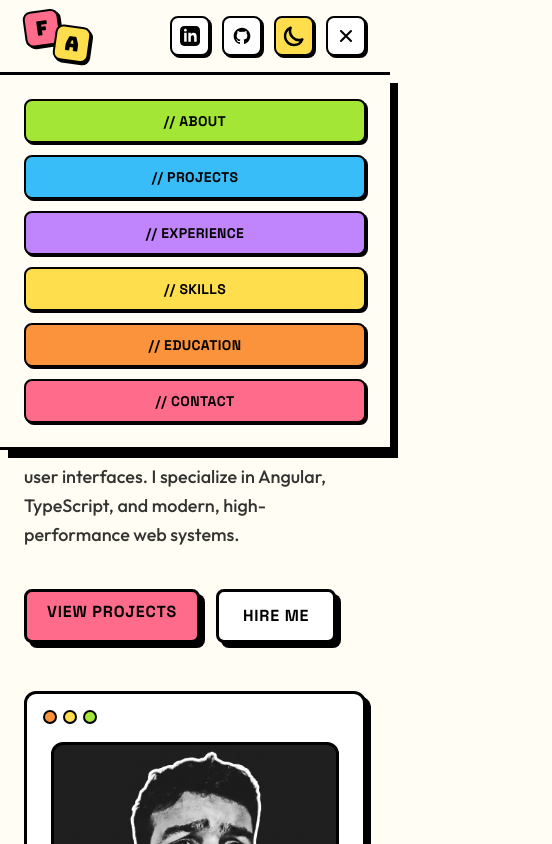
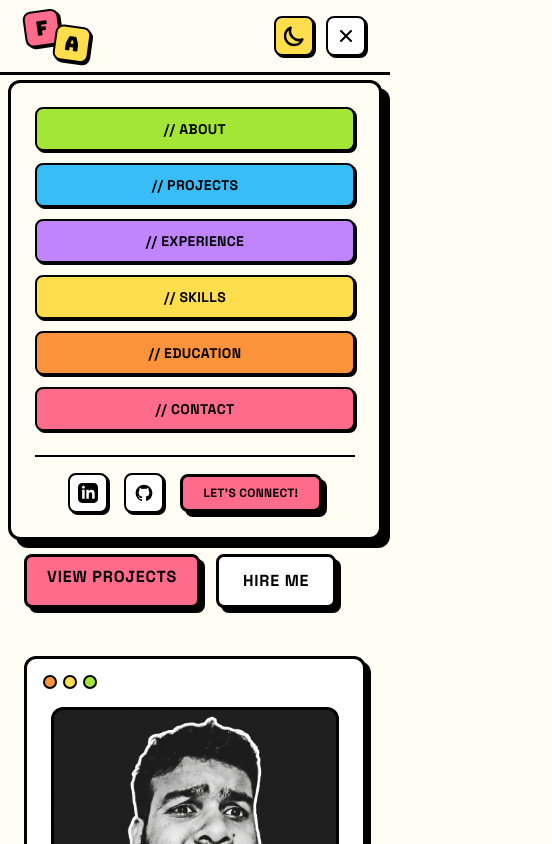
Before and after one commit to farhanmalik1/Farhan-Portfolio, an Angular app: page / in a window 390 px wide. Both pictures are taken after a click on the button 346 px from the left and 36 px from the top of the page. Shown: the top 844 px of the page, 552 px wide, since content can reach past the window. Built offline with nearby package versions, Linux system fonts and the light colour scheme.

Commit message:
Responsiveness Added

```diff
--- a/src/app/components/footer/footer.html
+++ b/src/app/components/footer/footer.html
@@ -8,7 +8,7 @@
   <div class="max-w-7xl mx-auto">
     <div class="grid grid-cols-1 md:grid-cols-12 gap-12 md:gap-8 mb-12">
       <!-- Brand column -->
-      <div class="col-span-12 md:col-span-5 flex flex-col items-start gap-4">
+      <div class="col-span-1 md:col-span-5 flex flex-col items-start gap-4">
         <h2 class="font-bungee text-3xl tracking-wider text-white">
           FARHAN <span class="text-main">AMJAD</span>
         </h2>
@@ -25,7 +25,7 @@
       </div>
 
       <!-- Navigation links column -->
-      <div class="col-span-12 sm:col-span-6 md:col-span-3 flex flex-col gap-4">
+      <div class="col-span-1 md:col-span-3 flex flex-col gap-4">
         <h3 class="font-heading font-black text-xs uppercase tracking-wider text-main select-none">
           // Navigate
         </h3>
@@ -49,7 +49,7 @@
       </div>
 
       <!-- Socials and back to top column -->
-      <div class="col-span-12 sm:col-span-6 md:col-span-4 flex flex-col gap-4">
+      <div class="col-span-1 md:col-span-4 flex flex-col gap-4">
         <h3 class="font-heading font-black text-xs uppercase tracking-wider text-accent-green select-none">
           // Connect & Orbit
         </h3>
--- a/src/app/components/header/header.html
+++ b/src/app/components/header/header.html
@@ -32,7 +32,7 @@
   </a>
 
   <!-- Desktop Navigation -->
-  <nav class="hidden xl:flex items-center gap-3 font-heading font-bold text-xs uppercase tracking-wide">
+  <nav class="hidden lg:flex items-center gap-3 font-heading font-bold text-xs uppercase tracking-wide">
     <a href="#about" class="text-black dark:text-white px-3 py-2 border-2 border-transparent hover:border-black dark:hover:text-black hover:bg-accent-green hover:shadow-brutal-sm rounded-lg transition-all duration-150">
       // About
     </a>
@@ -56,7 +56,7 @@
   <div class="flex items-center gap-3">
 
     <a href="https://linkedin.com/in/farhanmalikdev" target="_blank" rel="noopener noreferrer"
-      class="w-10 h-10 border-2 border-black rounded-lg bg-white dark:bg-neutral-800 flex items-center justify-center shadow-brutal-sm hover:translate-x-[-1px] hover:translate-y-[-1px] hover:shadow-brutal active:translate-x-[1px] active:translate-y-[1px] cursor-pointer transition-all"
+      class="hidden sm:flex w-10 h-10 border-2 border-black rounded-lg bg-white dark:bg-neutral-800 items-center justify-center shadow-brutal-sm hover:translate-x-[-1px] hover:translate-y-[-1px] hover:shadow-brutal active:translate-x-[1px] active:translate-y-[1px] cursor-pointer transition-all"
       aria-label="LinkedIn Profile">
       <svg class="h-5 w-5 text-black dark:text-white" viewBox="0 0 24 24" fill="currentColor"
         xmlns="http://www.w3.org/2000/svg">
@@ -66,7 +66,7 @@
     </a>
 
     <a href="https://github.com/farhanmalik1" target="_blank" rel="noopener noreferrer"
-      class="w-10 h-10 border-2 border-black rounded-lg bg-white dark:bg-neutral-800 flex items-center justify-center shadow-brutal-sm hover:translate-x-[-1px] hover:translate-y-[-1px] hover:shadow-brutal active:translate-x-[1px] active:translate-y-[1px] cursor-pointer transition-all"
+      class="hidden sm:flex w-10 h-10 border-2 border-black rounded-lg bg-white dark:bg-neutral-800 items-center justify-center shadow-brutal-sm hover:translate-x-[-1px] hover:translate-y-[-1px] hover:shadow-brutal active:translate-x-[1px] active:translate-y-[1px] cursor-pointer transition-all"
       aria-label="GitHub Profile">
       <svg class="h-5 w-5 text-black dark:text-white" viewBox="0 0 24 24" fill="currentColor"
         xmlns="http://www.w3.org/2000/svg">
@@ -99,7 +99,7 @@
 
     <!-- Mobile Menu Button -->
     <button (click)="toggleMobileMenu()"
-      class="xl:hidden w-10 h-10 border-2 border-black rounded-lg bg-white dark:bg-neutral-800 flex items-center justify-center shadow-brutal-sm hover:translate-x-[-1px] hover:translate-y-[-1px] hover:shadow-brutal active:translate-x-[1px] active:translate-y-[1px] cursor-pointer"
+      class="lg:hidden w-10 h-10 border-2 border-black rounded-lg bg-white dark:bg-neutral-800 flex items-center justify-center shadow-brutal-sm hover:translate-x-[-1px] hover:translate-y-[-1px] hover:shadow-brutal active:translate-x-[1px] active:translate-y-[1px] cursor-pointer"
       aria-label="Toggle Mobile Menu">
       @if (isMobileMenuOpen()) {
       <svg class="h-5 w-5 text-black dark:text-white" fill="none" viewBox="0 0 24 24" stroke="currentColor" stroke-width="2.5">
@@ -117,8 +117,8 @@
 
 <!-- Mobile Navigation Drawer Overlay -->
 @if (isMobileMenuOpen()) {
-<div
-  class="xl:hidden fixed top-[75px] left-0 w-full bg-bg-cream dark:bg-neutral-900 border-b-3 border-black p-6 z-40 flex flex-col gap-4 shadow-brutal-lg">
+<div @menuAnimation
+  class="lg:hidden fixed top-[80px] left-2 right-2 bg-bg-cream dark:bg-neutral-900 border-3 border-black p-6 z-40 flex flex-col gap-4 shadow-brutal-lg max-h-[calc(100vh-95px)] overflow-y-auto rounded-xl">
   <nav class="flex flex-col gap-3 font-heading font-bold text-sm uppercase tracking-wide">
     <a href="#about" (click)="isMobileMenuOpen.set(false)" class="border-2 border-black bg-accent-green text-black px-4 py-2.5 rounded-lg shadow-brutal-sm hover:translate-y-[-1px] hover:shadow-brutal transition-all text-center">
       // About
@@ -139,5 +139,32 @@
       // Contact
     </a>
   </nav>
+
+  <!-- Mobile Social and Connect Links -->
+  <div class="flex items-center justify-center gap-4 mt-2 pt-4 border-t-2 border-black">
+    <a href="https://linkedin.com/in/farhanmalikdev" target="_blank" rel="noopener noreferrer"
+      class="w-10 h-10 border-2 border-black rounded-lg bg-white dark:bg-neutral-800 flex items-center justify-center shadow-brutal-sm hover:translate-x-[-1px] hover:translate-y-[-1px] hover:shadow-brutal active:translate-x-[1px] active:translate-y-[1px] cursor-pointer transition-all"
+      aria-label="LinkedIn Profile">
+      <svg class="h-5 w-5 text-black dark:text-white" viewBox="0 0 24 24" fill="currentColor"
+        xmlns="http://www.w3.org/2000/svg">
+        <path fill-rule="evenodd" clip-rule="evenodd"
+          d="M19 0h-14c-2.761 0-5 2.239-5 5v14c0 2.761 2.239 5 5 5h14c2.762 0 5-2.239 5-5v-14c0-2.761-2.238-5-5-5zm-11 19h-3v-11h3v11zm-1.5-12.268c-.966 0-1.75-.79-1.75-1.764s.784-1.764 1.75-1.764 1.75.79 1.75 1.764-.783 1.764-1.75 1.764zm13.5 12.268h-3v-5.604c0-3.368-4-3.113-4 0v5.604h-3v-11h3v1.765c1.396-2.586 7-2.777 7 2.476v6.759z" />
+      </svg>
+    </a>
+
+    <a href="https://github.com/farhanmalik1" target="_blank" rel="noopener noreferrer"
+      class="w-10 h-10 border-2 border-black rounded-lg bg-white dark:bg-neutral-800 flex items-center justify-center shadow-brutal-sm hover:translate-x-[-1px] hover:translate-y-[-1px] hover:shadow-brutal active:translate-x-[1px] active:translate-y-[1px] cursor-pointer transition-all"
+      aria-label="GitHub Profile">
+      <svg class="h-5 w-5 text-black dark:text-white" viewBox="0 0 24 24" fill="currentColor"
+        xmlns="http://www.w3.org/2000/svg">
+        <path fill-rule="evenodd" clip-rule="evenodd"
+          d="M12 2C6.477 2 2 6.484 2 12.017c0 4.425 2.865 8.18 6.839 9.504.5.092.682-.217.682-.483 0-.237-.008-.868-.013-1.703-2.782.605-3.369-1.343-3.369-1.343-.454-1.158-1.11-1.466-1.11-1.466-.908-.62.069-.608.069-.608 1.003.07 1.531 1.032 1.531 1.032.892 1.53 2.341 1.088 2.91.832.092-.647.35-1.088.636-1.338-2.22-.253-4.555-1.113-4.555-4.951 0-1.093.39-1.988 1.029-2.688-.103-.253-.446-1.272.098-2.65 0 0 .84-.27 2.75 1.026A9.564 9.564 0 0112 6.844c.85.004 1.705.115 2.504.337 1.909-1.296 2.747-1.027 2.747-1.027.546 1.379.202 2.398.1 2.651.64.7 1.028 1.595 1.028 2.688 0 3.848-2.339 4.695-4.566 4.943.359.309.678.92.678 1.855 0 1.338-.012 2.419-.012 2.747 0 .268.18.58.688.482C19.138 20.193 22 16.44 22 12.017 22 6.484 17.522 2 12 2z" />
+      </svg>
+    </a>
+
+    <a href="#contact" (click)="isMobileMenuOpen.set(false)" class="brutal-btn text-xs uppercase tracking-wide">
+      Let's Connect!
+    </a>
+  </div>
 </div>
 }
--- a/src/app/components/header/header.ts
+++ b/src/app/components/header/header.ts
@@ -1,14 +1,37 @@
-import { Component, signal, HostListener, inject } from '@angular/core';
+import { Component, signal, HostListener, inject, effect } from '@angular/core';
 import { trigger, transition, style, animate } from '@angular/animations';
 import { ThemeService } from '../../services/theme.service';
 
 @Component({
   selector: 'app-header',
   templateUrl: './header.html',
+  animations: [
+    trigger('menuAnimation', [
+      transition(':enter', [
+        style({ transform: 'translateY(-10px)', opacity: 0 }),
+        animate('200ms cubic-bezier(0.16, 1, 0.3, 1)', style({ transform: 'translateY(0)', opacity: 1 }))
+      ]),
+      transition(':leave', [
+        animate('150ms ease-in', style({ transform: 'translateY(-10px)', opacity: 0 }))
+      ])
+    ])
+  ],
   standalone: true
 })
 export class HeaderComponent {
   protected readonly themeService = inject(ThemeService);
+
+  constructor() {
+    effect(() => {
+      if (typeof document !== 'undefined') {
+        if (this.isMobileMenuOpen()) {
+          document.body.style.overflow = 'hidden';
+        } else {
+          document.body.style.overflow = '';
+        }
+      }
+    });
+  }
 
   // Mobile Menu state
   protected readonly isMobileMenuOpen = signal(false);
--- a/src/app/components/hero/hero.html
+++ b/src/app/components/hero/hero.html
@@ -8,7 +8,7 @@
       🚀 SOFTWARE ENGINEER
     </div>
 
-    <h1 class="text-5xl md:text-7xl font-heading font-black leading-[0.95] text-black mb-8 uppercase">
+    <h1 class="text-4xl sm:text-5xl md:text-7xl font-heading font-black leading-[0.95] text-black mb-8 uppercase">
       Building Web <br class="hidden md:inline">
       Apps With <br class="inline md:hidden"><span class="bg-accent-green border-b-4 border-black px-2 py-0.5 inline-block min-h-[1.1em] align-bottom">{{ displayedText() }}<span class="inline-block w-3.5 h-[0.85em] bg-black align-middle ml-1.5 animate-pulse"></span></span>
     </h1>
```
